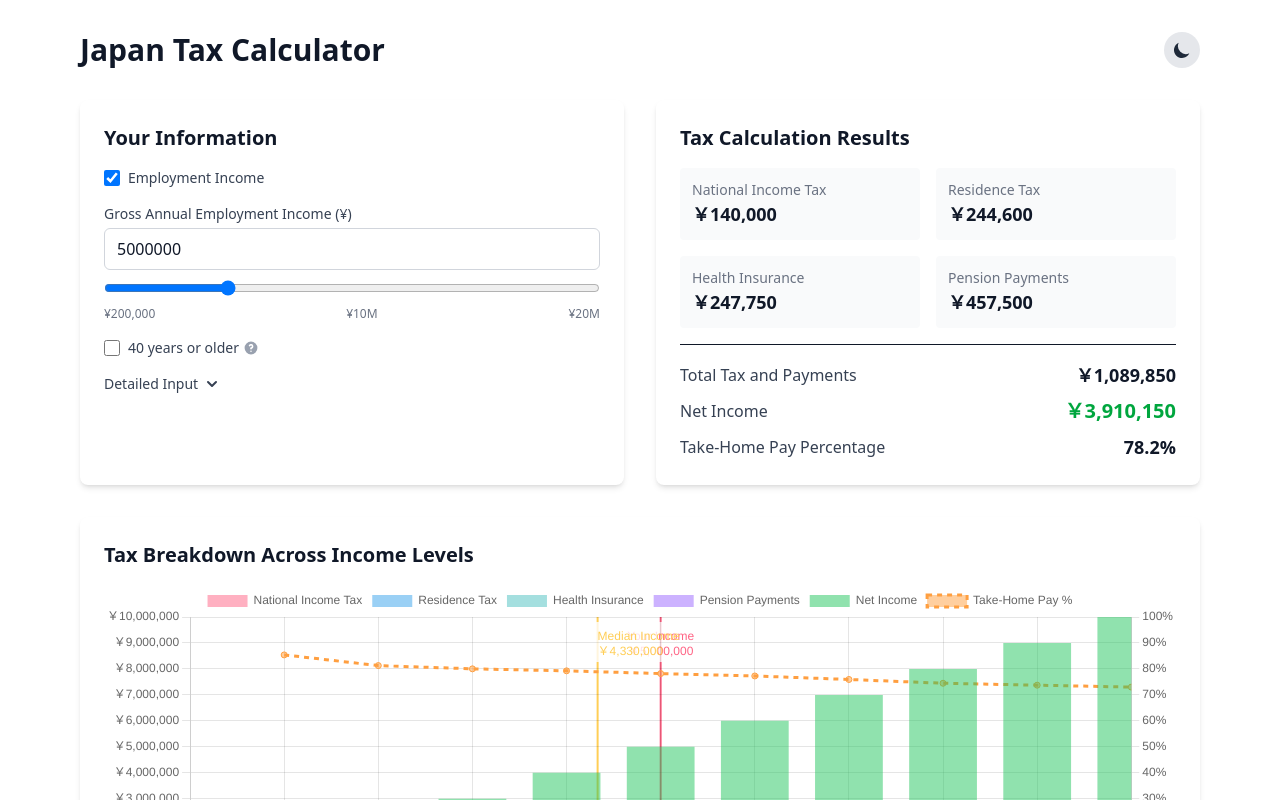
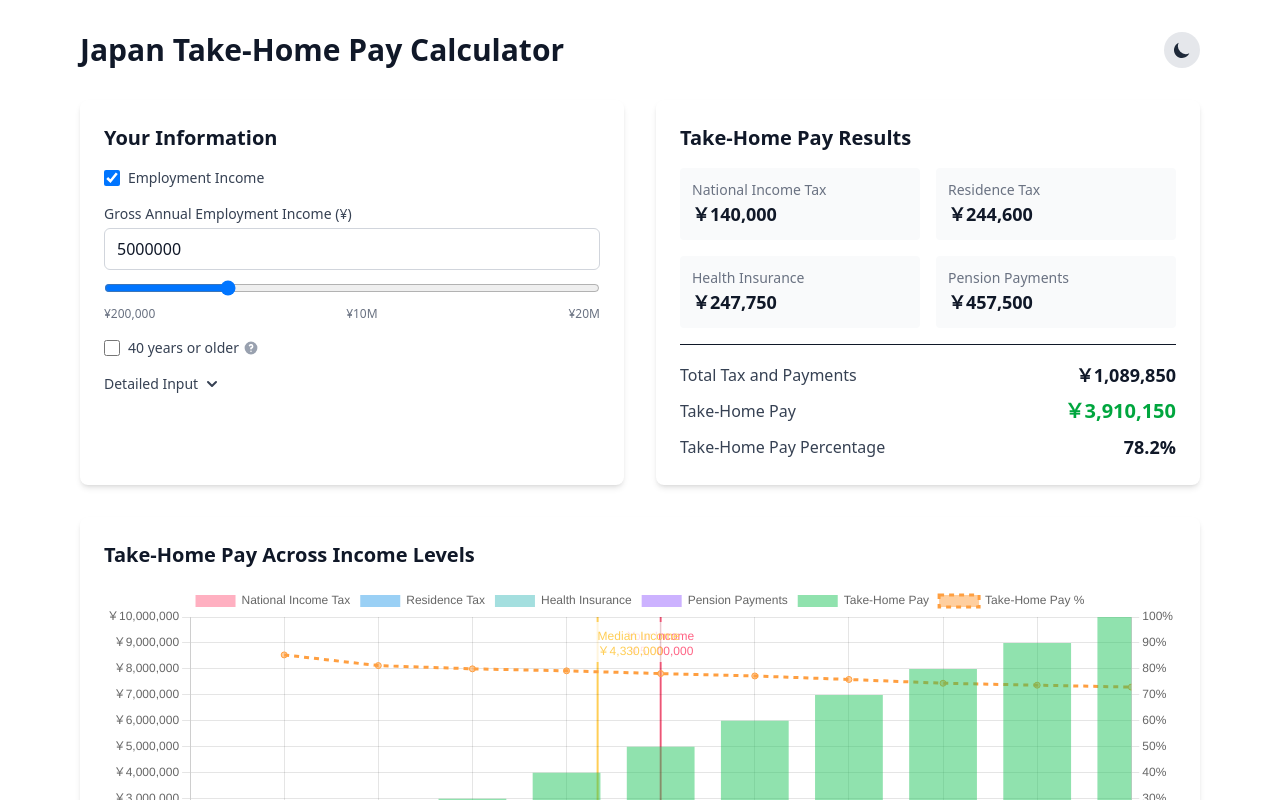
Before and after one commit to shakuzen/kei3, a React (Vite) app: page / in a window 1280 px wide. Shown: the top 800 px of the page. Built offline with nearby package versions, Linux system fonts and the light colour scheme.

Commit message:
Polish naming

```diff
--- a/src/App.tsx
+++ b/src/App.tsx
@@ -11,10 +11,10 @@ import {
   Legend
 } from 'chart.js'
 import ThemeToggle from './components/ThemeToggle'
-import { TaxInputForm } from './components/TaxCalculator/TaxInputForm'
-import { TaxResultsDisplay } from './components/TaxCalculator/TaxResults'
-import { TaxChart } from './components/TaxCalculator/TaxChart'
-import type { TaxInputs, TaxResults } from './types/tax'
+import { TakeHomeInputForm } from './components/TakeHomeCalculator/InputForm'
+import { TakeHomeResultsDisplay } from './components/TakeHomeCalculator/TakeHomeResults'
+import { TakeHomeChart } from './components/TakeHomeCalculator/TakeHomeChart'
+import type { TakeHomeInputs, TakeHomeResults } from './types/tax'
 import { calculateTaxes } from './utils/taxCalculations'
 import { currentAndMedianIncomeChartPlugin } from './utils/chartConfig'
 
@@ -33,7 +33,7 @@ ChartJS.register(
 
 function App() {
   // Default values for the form
-  const defaultInputs: TaxInputs = {
+  const defaultInputs: TakeHomeInputs = {
     annualIncome: 5000000, // 5 million yen
     isEmploymentIncome: true,
     isOver40: false,
@@ -44,10 +44,10 @@ function App() {
   }
 
   // State for form inputs
-  const [inputs, setInputs] = useState<TaxInputs>(defaultInputs)
+  const [inputs, setInputs] = useState<TakeHomeInputs>(defaultInputs)
 
   // State for calculation results
-  const [results, setResults] = useState<TaxResults | null>(null)
+  const [results, setResults] = useState<TakeHomeResults | null>(null)
 
   // Handle input changes
   const handleInputChange = (e: React.ChangeEvent<HTMLInputElement | HTMLSelectElement>) => {
@@ -83,16 +83,16 @@ function App() {
   return (
     <div className="container mx-auto px-4 py-8 max-w-6xl bg-white dark:bg-gray-900 text-gray-900 dark:text-gray-100 min-h-screen">
       <div className="flex justify-between items-center mb-8">
-        <h1 className="text-3xl font-bold text-center">Japan Tax Calculator</h1>
+        <h1 className="text-3xl font-bold text-center">Japan Take-Home Pay Calculator</h1>
         <ThemeToggle />
       </div>
 
       <div className="grid grid-cols-1 md:grid-cols-2 gap-8">
-        <TaxInputForm inputs={inputs} onInputChange={handleInputChange} />
-        {results && <TaxResultsDisplay results={results} annualIncome={inputs.annualIncome} />}
+        <TakeHomeInputForm inputs={inputs} onInputChange={handleInputChange} />
+        {results && <TakeHomeResultsDisplay results={results} annualIncome={inputs.annualIncome} />}
       </div>
 
-      <TaxChart
+      <TakeHomeChart
         currentIncome={inputs.annualIncome}
         isEmploymentIncome={inputs.isEmploymentIncome}
         isOver40={inputs.isOver40}
--- a/src/components/TaxCalculator/TaxInputForm.tsx
+++ b/src/components/TakeHomeCalculator/InputForm.tsx
@@ -1,12 +1,12 @@
 import React from 'react'
-import type { TaxInputs } from '../../types/tax'
+import type { TakeHomeInputs } from '../../types/tax'
 
 interface TaxInputFormProps {
-  inputs: TaxInputs
+  inputs: TakeHomeInputs
   onInputChange: (e: React.ChangeEvent<HTMLInputElement | HTMLSelectElement>) => void
 }
 
-export const TaxInputForm: React.FC<TaxInputFormProps> = ({ inputs, onInputChange }) => {
+export const TakeHomeInputForm: React.FC<TaxInputFormProps> = ({ inputs, onInputChange }) => {
   const handleDetailedInputToggle = () => {
     // Create a synthetic event that matches the expected type
     const syntheticEvent = {
--- a/src/components/TaxCalculator/TaxChart.tsx
+++ b/src/components/TakeHomeCalculator/TakeHomeChart.tsx
@@ -11,7 +11,7 @@ interface TaxChartProps {
   isOver40: boolean
 }
 
-export const TaxChart: React.FC<TaxChartProps> = ({ currentIncome, isEmploymentIncome, isOver40 }) => {
+export const TakeHomeChart: React.FC<TaxChartProps> = ({ currentIncome, isEmploymentIncome, isOver40 }) => {
   const [chartRange, setChartRange] = useState<ChartRange>({
     min: 0,
     max: 10000000 // 10 million yen
@@ -43,7 +43,7 @@ export const TaxChart: React.FC<TaxChartProps> = ({ currentIncome, isEmploymentI
 
   return (
     <div className="mt-8 bg-white dark:bg-gray-800 p-6 rounded-lg shadow-md">
-      <h2 className="text-xl font-semibold mb-4 text-gray-900 dark:text-white">Tax Breakdown Across Income Levels</h2>
+      <h2 className="text-xl font-semibold mb-4 text-gray-900 dark:text-white">Take-Home Pay Across Income Levels</h2>
 
       <div className="h-80">
         <Chart
--- a/src/components/TaxCalculator/TaxResults.tsx
+++ b/src/components/TakeHomeCalculator/TakeHomeResults.tsx
@@ -1,5 +1,5 @@
 import React from 'react'
-import type { TaxResults as TaxResultsType } from '../../types/tax'
+import type { TakeHomeResults as TaxResultsType } from '../../types/tax'
 import { formatJPY } from '../../utils/formatters'
 
 interface TaxResultsProps {
@@ -7,10 +7,10 @@ interface TaxResultsProps {
   annualIncome: number
 }
 
-export const TaxResultsDisplay: React.FC<TaxResultsProps> = ({ results, annualIncome }) => {
+export const TakeHomeResultsDisplay: React.FC<TaxResultsProps> = ({ results, annualIncome }) => {
   return (
     <div className="bg-white dark:bg-gray-800 p-6 rounded-lg shadow-md">
-      <h2 className="text-xl font-semibold mb-4 text-gray-900 dark:text-white">Tax Calculation Results</h2>
+      <h2 className="text-xl font-semibold mb-4 text-gray-900 dark:text-white">Take-Home Pay Results</h2>
 
       <div className="space-y-4">
         <div className="grid grid-cols-2 gap-4">
@@ -38,7 +38,7 @@ export const TaxResultsDisplay: React.FC<TaxResultsProps> = ({ results, annualIn
             <p className="text-lg font-semibold text-gray-900 dark:text-white">{formatJPY(results.totalTax)}</p>
           </div>
           <div className="flex justify-between items-center">
-            <p className="text-gray-700 dark:text-gray-300">Net Income</p>
+            <p className="text-gray-700 dark:text-gray-300">Take-Home Pay</p>
             <p className="text-xl font-bold text-green-600 dark:text-green-400">{formatJPY(results.takeHomeIncome)}</p>
           </div>
           <div className="flex justify-between items-center mt-2">
--- a/src/types/tax.ts
+++ b/src/types/tax.ts
@@ -1,4 +1,4 @@
-export interface TaxInputs {
+export interface TakeHomeInputs {
   annualIncome: number
   isEmploymentIncome: boolean
   isOver40: boolean
@@ -8,7 +8,7 @@ export interface TaxInputs {
   numberOfDependents: number
 }
 
-export interface TaxResults {
+export interface TakeHomeResults {
   nationalIncomeTax: number
   residenceTax: number
   healthInsurance: number
--- a/src/utils/chartConfig.ts
+++ b/src/utils/chartConfig.ts
@@ -128,7 +128,7 @@ export const generateChartData = (chartRange: ChartRange, isEmploymentIncome: bo
       stack: 'stack0',
     },
     {
-      label: 'Net Income',
+      label: 'Take-Home Pay',
       data: incomePoints.map(income => ({
         x: income,
         y: calculateTaxes(income, isEmploymentIncome, isOver40).takeHomeIncome
--- a/src/utils/taxCalculations.ts
+++ b/src/utils/taxCalculations.ts
@@ -1,4 +1,4 @@
-import type { TaxResults } from '../types/tax'
+import type { TakeHomeResults } from '../types/tax'
 
 /**
  * Calculates health insurance premiums for the insured person based on income and age
@@ -174,7 +174,7 @@ export const calculateResidenceTax = (
     return cityTax + prefecturalTax + 5000; // 10% rate + 5000 yen 均等割
 }
 
-export const calculateTaxes = (income: number, isEmploymentIncome: boolean, isOver40: boolean): TaxResults => {
+export const calculateTaxes = (income: number, isEmploymentIncome: boolean, isOver40: boolean): TakeHomeResults => {
     if (income <= 0) {
         return {
             nationalIncomeTax: 0,
```
